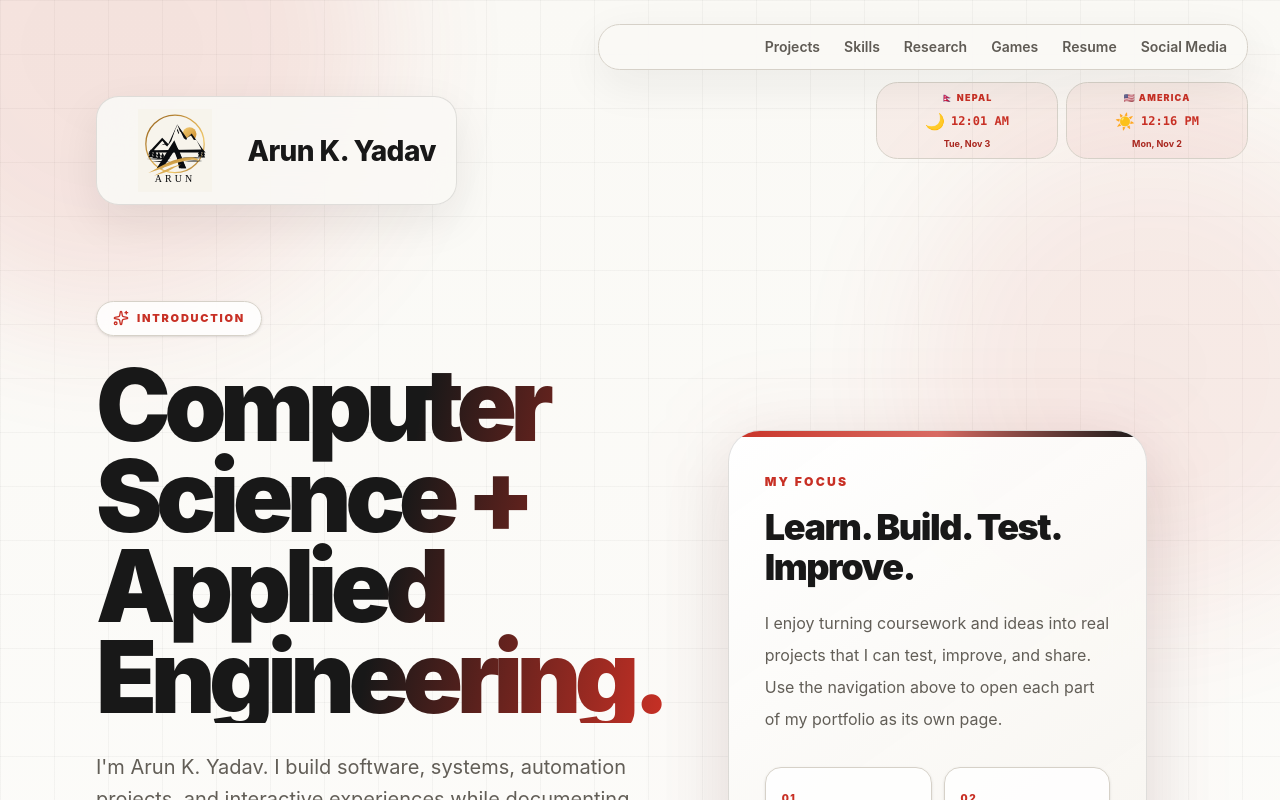
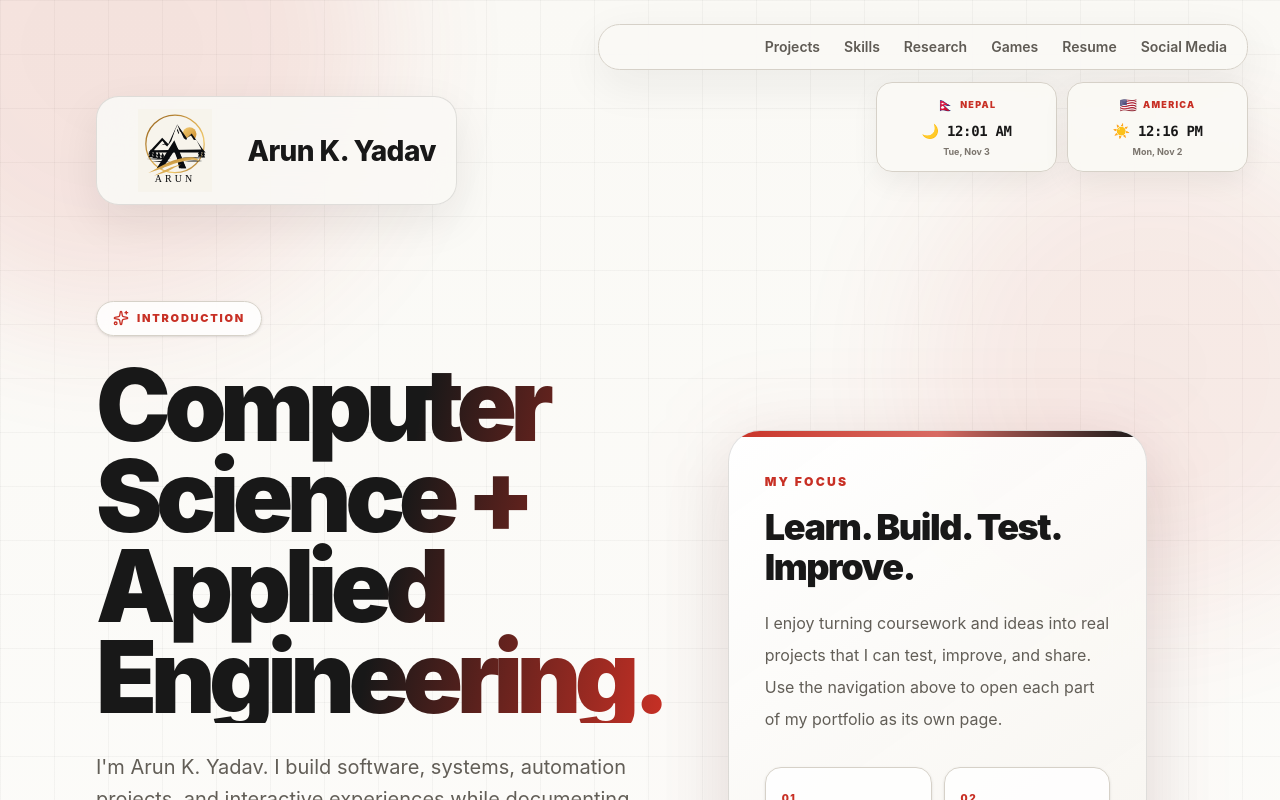
Before and after one commit to arunyadav-214/learning-website, a Next.js app: page / in a window 1280 px wide. Shown: the top 800 px of the page. Built offline with nearby package versions, Linux system fonts and the light colour scheme.

Commit message:
Polish Nepal and America clock cards

```diff
--- a/app/HomeClocks.tsx
+++ b/app/HomeClocks.tsx
@@ -41,23 +41,26 @@ export default function HomeClocks() {
   }, []);
 
   const clocks = [
-    { name: "🇳🇵 Nepal", data: nepal },
-    { name: "🇺🇸 America", data: america },
+    { name: "Nepal", flag: "🇳🇵", data: nepal },
+    { name: "America", flag: "🇺🇸", data: america },
   ];
 
   return (
-    <div className="grid grid-cols-2 gap-2" aria-label="Current time in Nepal and America">
-      {clocks.map(({ name, data }) => (
+    <div className="grid grid-cols-2 gap-2.5" aria-label="Current time in Nepal and America">
+      {clocks.map(({ name, flag, data }) => (
         <div
           key={name}
-          className="rounded-xl border border-[#c83025]/20 bg-[#c83025]/[0.06] px-3 py-2 text-center"
+          className="rounded-2xl border border-[#c83025]/20 bg-[#faf9f5]/95 px-3.5 py-3 text-center shadow-[0_10px_28px_rgba(24,24,24,.06)] backdrop-blur transition hover:-translate-y-0.5 hover:border-[#c83025]/30 hover:shadow-[0_14px_34px_rgba(24,24,24,.09)]"
         >
-          <p className="text-[9px] font-black uppercase tracking-[0.13em] text-[#c83025]">{name}</p>
-          <div className="mt-1 flex items-center justify-center gap-1.5">
-            <span aria-hidden="true">{data.icon}</span>
-            <strong className="font-mono text-xs text-[#c83025]">{data.time || "--:--"}</strong>
+          <div className="flex items-center justify-center gap-1.5">
+            <span className="text-sm" aria-hidden="true">{flag}</span>
+            <p className="text-[9px] font-black uppercase tracking-[0.14em] text-[#c83025]">{name}</p>
           </div>
-          <p className="mt-1 text-[9px] font-bold text-[#a9271f]">{data.date}</p>
+          <div className="mt-1.5 flex items-center justify-center gap-2">
+            <span className="text-sm" aria-hidden="true">{data.icon}</span>
+            <strong className="font-mono text-sm tracking-tight text-[#181818]">{data.time || "--:--"}</strong>
+          </div>
+          <p className="mt-1 text-[9px] font-bold text-[#7b756d]">{data.date}</p>
         </div>
       ))}
     </div>
```
